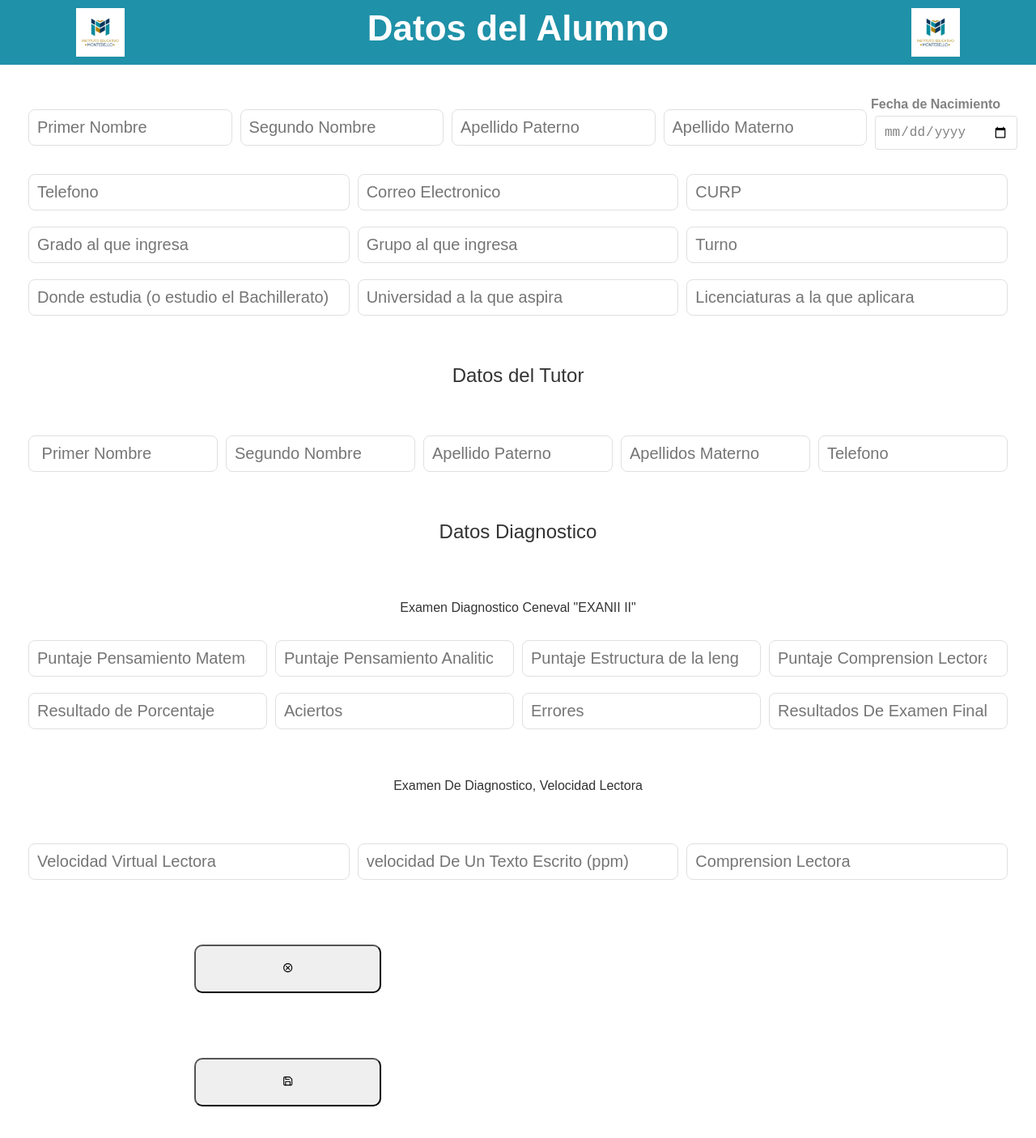
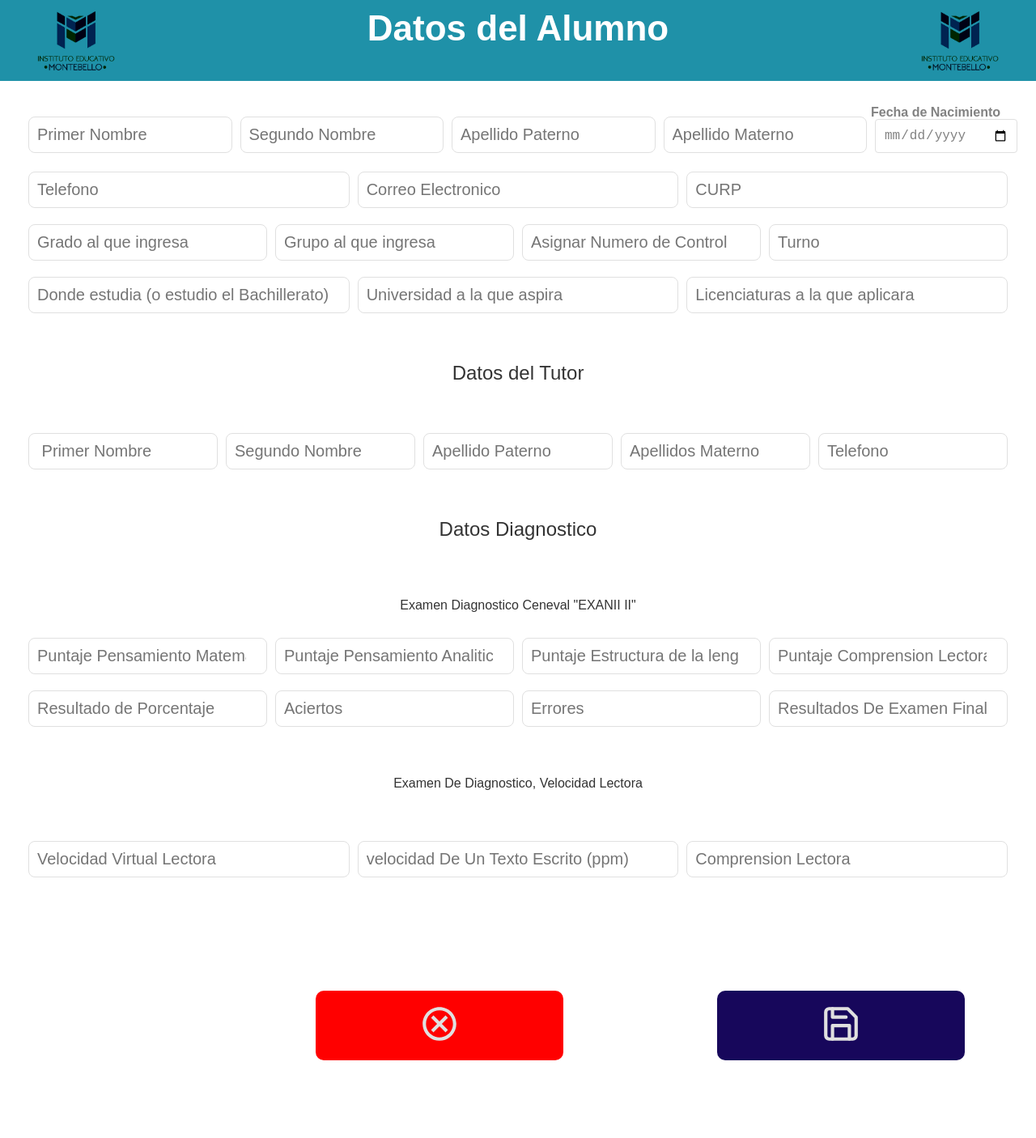
Before and after one commit to Adrian10-07/Proyecto-Integrador, a React (Vite) app in the folder moz-todo-react/: page /agg in a window 1280 px wide. Shown: the whole page at 81% size. After the commit the page ends 1360 px from the top, so only its background shows below. Built offline with nearby package versions, Linux system fonts and the light colour scheme.

Commit message:
aggAlumnos

```diff
--- a/moz-todo-react/src/componentes/AlumnosForm/Alum-Add/AggAlumno.css
+++ b/moz-todo-react/src/componentes/AlumnosForm/Alum-Add/AggAlumno.css
@@ -16,8 +16,7 @@ header.header {
 }
 
 .header-image-left{
-    width: 60px;
-    height: auto;
+    height: 80px;
     position: relative;
 }
 .header-image-left{
@@ -25,7 +24,7 @@ header.header {
     }
 .header-image-rigth{
     width: auto;
-    height: 60px;
+    height: 80px;
     position: relative;
 }
 .header-image-rigth{
@@ -54,20 +53,23 @@ h2, h4 {
 
 label {
     display: block;
-    margin: 10px 0;
+    margin: 0px 0;
     font-weight: bold;
     color: rgba(130, 130, 130, 1);
+
 }
 
 label input[type="date"] {
     display: block;
     width: calc(100% - 20px);
     padding: 10px;
-    margin-top: 5px;
+    margin-top: 2px;
     border: 1px  solid(224, 224, 224, 1);
     border-radius: 4px;
     font-size: 16px;
     color: rgba(130, 130, 130, 1);
+    position: relative;
+    bottom: 3px;
 }
 .con1, .con2, .con3, .con4, .con5, .con6, .con7 {
     display: flex;
@@ -92,12 +94,38 @@ label input[type="date"] {
 .botones button {
     position: relative;
     align-content: center;
-    margin: 3em 18em;
-    padding: 1.5em 8em;
+    padding: 1em 8em;
     border-radius: 10px;
+    border: none;
+    transition: background-color 0.3s;
+    left: 200px;
+    margin-top: 100PX;
+    margin-left: 190px;
+    margin-bottom: 50px;
+    color: rgba(224, 224, 224, 1);
+    font-size: medium;
 
 }
 
-.botones button:hover{
+.uno:hover{
+    background-color: rgb(224, 17, 17) ;
+}
+
+.uno{
+    background-color:rgb(255, 0, 0);
+}
+
+.dos{
+    background-color: rgba(23, 7, 91, 1);
+}
+
+.dos:hover{
     background-color: rgba(31, 145, 168, 1);
 }
+
+.icon-save{
+    font-size: 50px;
+}
+.icon-cancel{
+    font-size: 50px;
+}
--- a/moz-todo-react/src/componentes/AlumnosForm/Alum-Add/AggAlumno.jsx
+++ b/moz-todo-react/src/componentes/AlumnosForm/Alum-Add/AggAlumno.jsx
@@ -1,6 +1,6 @@
 import React from 'react'
 import './AggAlumno.css'
-import LOGO from './AggAssets/LOGO.jpg'
+import Logo2 from './AggAssets/Logo2.png'
 import { FiSave } from "react-icons/fi";
 import { MdOutlineCancel } from "react-icons/md";
 
@@ -9,9 +9,9 @@ export default function AggAlumno() {
   return (
     <div>
         <header className='header'>
-            <img src={LOGO} alt="Left" className='header-image-left' />
+            <img src={Logo2} alt="Left" className='header-image-left' />
              Datos del Alumno
-             <img src={LOGO} alt="Left" className='header-image-rigth' />
+             <img src={Logo2} alt="Left" className='header-image-rigth' />
 
         </header>
 
@@ -32,6 +32,7 @@ export default function AggAlumno() {
             <div className='con3'>
                 <input type="text" placeholder='Grado al que ingresa'/>
                 <input type="text" placeholder='Grupo al que ingresa' />
+                <input type="" placeholder='Asignar Numero de Control'/>
                 <input type="text" placeholder='Turno' />
             </div>
             <div className='con4'>
@@ -90,8 +91,8 @@ export default function AggAlumno() {
 
             <div className='botones'>
 
-            <button><MdOutlineCancel /></button>
-            <button><FiSave /></button>
+            <button className='uno'><MdOutlineCancel className='icon-cancel' /></button>
+            <button className='dos'><FiSave className='icon-save'/></button>
 
             </div>
 
--- a/moz-todo-react/src/componentes/InicioForm/Inicio.css
+++ b/moz-todo-react/src/componentes/InicioForm/Inicio.css
@@ -34,7 +34,7 @@
   left: 600px;
   top: -60px;
 }
-.menu .icon-exit{
+.icon-exit{
   margin-right: 10px;
   font-size: 20px;
   color: rgb(237, 229, 229);
@@ -55,26 +55,7 @@
 
 }
 
-/*
-.menu-button {
-  background-color: rgba(31, 145, 168, 1);
-  color: #ffffff;
-  border: none;
-  padding: 15px 90px;
-  min-width: 350px;
-  margin: 10px;
-  border-radius: 5px;
-  font-size: 16px;
-  cursor: pointer;
-  transition: background-color 0.3s;
-  display: flex;
-  align-items: center;
-}
 
-.menu-button:hover {
-
-}
-*/
 
 .menu-exit:hover{
   background-color: rgba(61, 179, 205, 0.73);
```
Also changed, not shown: moz-todo-react/src/componentes/InicioForm/Inicio.jsx (+1 -50 lines), moz-todo-react/src/componentes/AlumnosForm/Alum-Add/AggAssets/Logo2.png (added).
